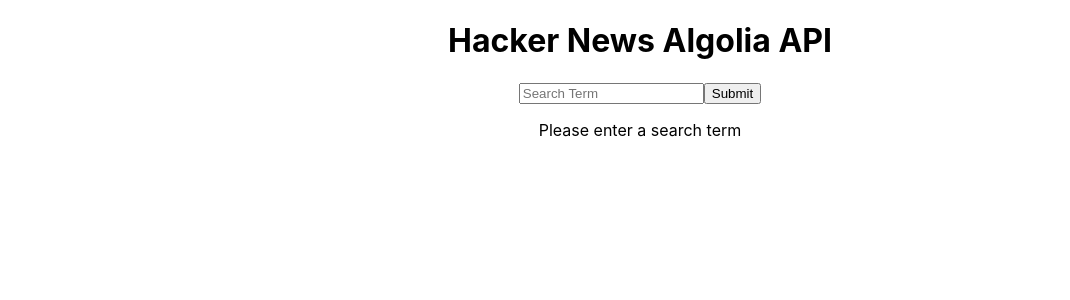
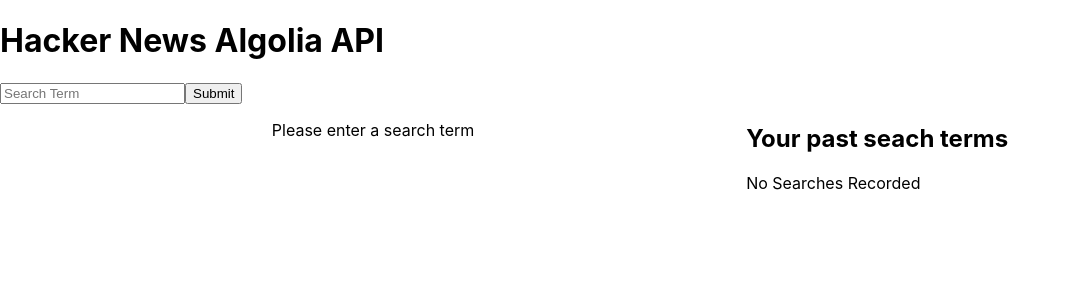
Before and after one commit to sshuman95/rts_labs, a React (Create React App) app: page / in a window 1280 px wide. Shown: the top 300 px of the page, without its empty margins (0-1070 px from the left). Built offline with nearby package versions, Linux system fonts and the light colour scheme.

Commit message:
added redux

```diff
--- a/package.json
+++ b/package.json
@@ -8,7 +8,9 @@
     "@testing-library/user-event": "^12.2.2",
     "react": "^17.0.1",
     "react-dom": "^17.0.1",
+    "react-redux": "^7.2.2",
     "react-scripts": "4.0.0",
+    "redux": "^4.0.5",
     "web-vitals": "^0.2.4"
   },
   "scripts": {
--- a/src/App.css
+++ b/src/App.css
@@ -1,38 +1,9 @@
-.App {
-  text-align: center;
+.searchResults{
+  display: flex;
+  justify-content: space-evenly;
 }
 
-.App-logo {
-  height: 40vmin;
-  pointer-events: none;
-}
-
-@media (prefers-reduced-motion: no-preference) {
-  .App-logo {
-    animation: App-logo-spin infinite 20s linear;
-  }
-}
-
-.App-header {
-  background-color: #282c34;
-  min-height: 100vh;
+.resultsContainer{
   display: flex;
   flex-direction: column;
-  align-items: center;
-  justify-content: center;
-  font-size: calc(10px + 2vmin);
-  color: white;
 }
-
-.App-link {
-  color: #61dafb;
-}
-
-@keyframes App-logo-spin {
-  from {
-    transform: rotate(0deg);
-  }
-  to {
-    transform: rotate(360deg);
-  }
-}
--- a/src/App.js
+++ b/src/App.js
@@ -1,23 +1,30 @@
 
 import { useState } from "react";
 import './App.css';
-
+import { useSelector, useDispatch } from "react-redux";
+import { addTerm } from "./redux/action";
 const Results = (props) =>{
-    return props.data.hits.map(p=>{
+   let empty = <h1>No Results Found</h1>
+   return props.data.hits <= 0 ? empty : props.data.hits.map(d=>{
       return (
-        <section>
-            <p>{p.title}</p>
-       </section>
+          <p>{d.title}</p>
       )
     })
 }
 
 
+const PastSearches = (props) => {
+  return props.terms.map(term=>{
+  return <p>{term}</p>
+  })
+}
+
 const App = () => {
   const [searchTerm, setSearch] = useState("");
   const [apiData, setApiData] = useState([]);
-  const [pastTerms, setPastTerms] = useState([]);
-
+  const pastTerms = useSelector( state => state.terms )
+  const dispatch = useDispatch();
+  console.log(dispatch);
   const handleChange = (e) => {
     setSearch(e.target.value);
   }
@@ -25,13 +32,14 @@
   const handleSubmit = (e) => {
     e.preventDefault();
     if(searchTerm){
+      let temp = searchTerm;
       fetch(`http://hn.algolia.com/api/v1/search?query=${searchTerm}`)
       .then(res=>{
         return res.json()
       })
       .then(json=>{
         setApiData(json);
-
+        dispatch(addTerm(temp));
       })
       .catch(err=>{
           console.error(err)
@@ -48,8 +56,15 @@
             <input onChange={handleChange} type="text" placeholder="Search Term"/>
             <input type="submit" onClick={handleSubmit}/>
         </form>
-        <p>{searchTerm}</p>
-        {apiData.length <= 0 ?<p>Please enter a search term</p>:<Results data={apiData}/>}
+        <section className="searchResults">
+          <div className="resultsContainer">
+            {apiData.length <= 0 ?<p>Please enter a search term</p>:<Results data={apiData}/>}
+          </div>
+          <div>
+            <h1>Your past seach terms</h1>
+            {pastTerms.length <= 0 ? <p>No Searches Recorded</p> : <PastSearches terms={pastTerms}/>}
+          </div>
+        </section>
     </div>
   );
 }
--- a/src/index.js
+++ b/src/index.js
@@ -3,10 +3,19 @@
 import './index.css';
 import App from './App';
 import reportWebVitals from './reportWebVitals';
+import { createStore } from "redux";
+import { Provider } from 'react-redux';
+import terms from "./redux/reducers/search";
+
+
+let store = createStore(terms,window.__REDUX_DEVTOOLS_EXTENSION__ && window.__REDUX_DEVTOOLS_EXTENSION__());
+
 
 ReactDOM.render(
   <React.StrictMode>
-    <App />
+    <Provider store={store}>
+      <App />
+    </Provider>
   </React.StrictMode>,
   document.getElementById('root')
 );
--- /dev/null
+++ b/src/redux/action.js
@@ -0,0 +1,6 @@
+export const addTerm = (term) => {
+    return {
+      type: "ADD_TERM",
+      payload:term
+    }
+  }
--- /dev/null
+++ b/src/redux/reducers/search.js
@@ -0,0 +1,20 @@
+const intialState = {
+
+    terms:[]
+}
+
+
+
+const terms = (state = intialState, action) => {
+    switch(action.type){
+      case "ADD_TERM":
+        return {
+            ...state,
+            terms:[...state.terms, action.payload]
+        }
+      default:
+        return state;
+  }
+}
+
+export default terms;
```
Also changed, not shown: 1 other file (tests, documents, lock files or other folders).
